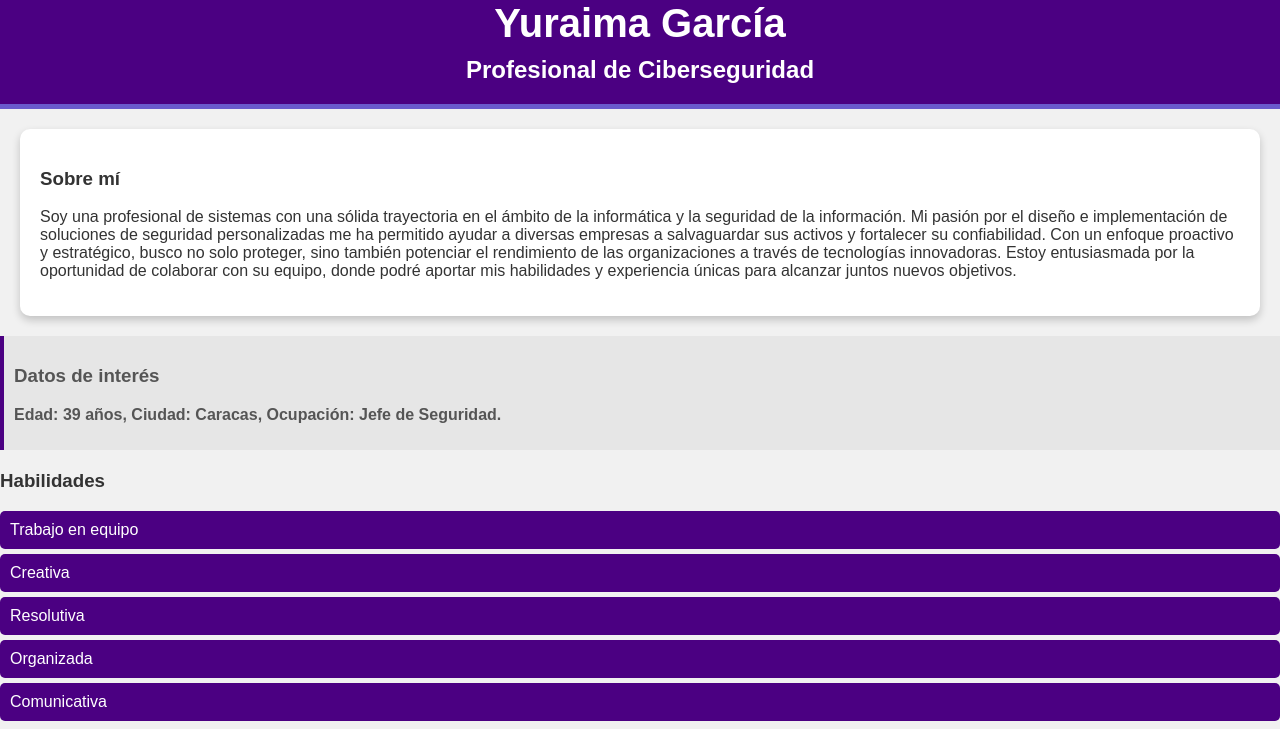
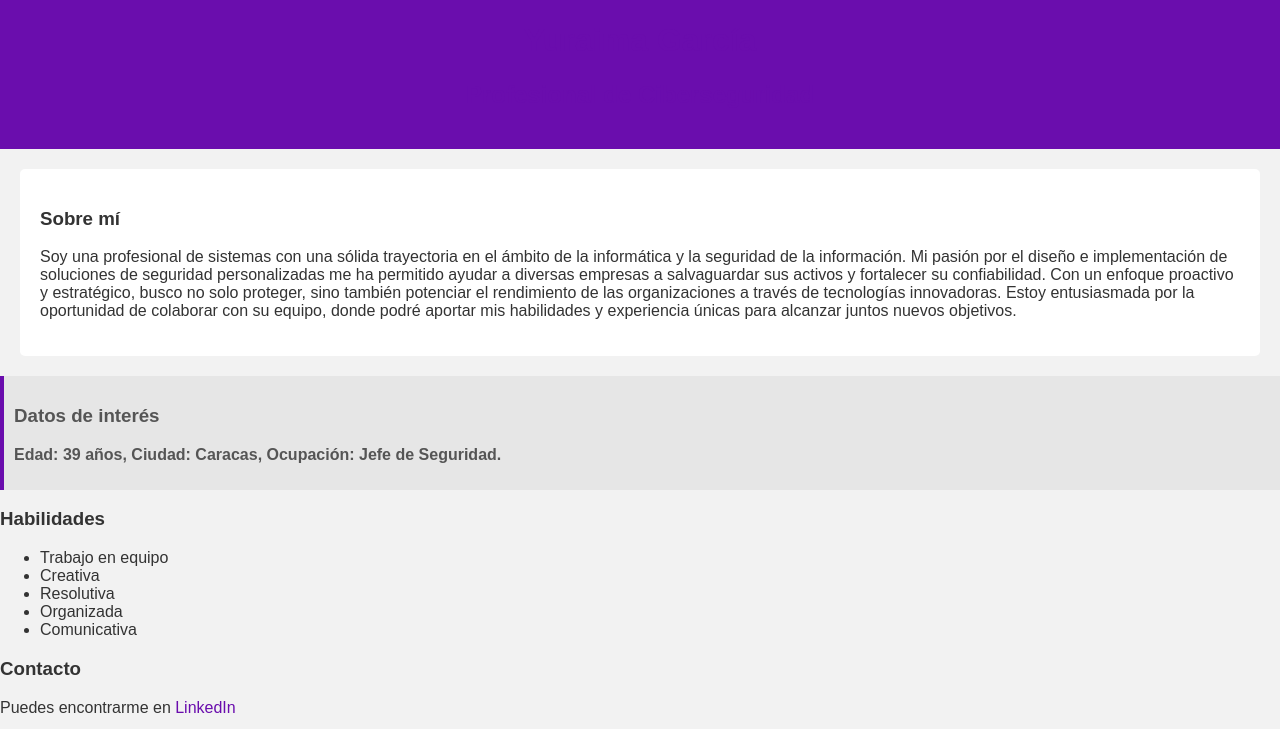
Before and after one commit to yuragarc/Actividad-2-Aplicar-los-conocimientos-fundamentales-de-CSS, a plain HTML site: page index.html in a window 1280 px wide. Shown: the part 411-1140 px from the top of the page. Drawn offline with Linux system fonts and the light colour scheme.

Commit message:
Update style.css

```diff
--- a/style.css
+++ b/style.css
@@ -1,84 +1,50 @@
-/* Estilos generales */
 body {
   font-family: Arial, sans-serif;
   margin: 0;
   padding: 0;
-    background-color: #f1f1f1; /* Color de fondo */
-    color: #333; /* Color de texto */
+  background-color: #f2f2f2;
+  color: #333;
 }
 
-/* Estilo del encabezado */
 header {
-    background-color: #4B0082; /* Color del encabezado */
+  background-color: #6a0dad;
   color: white;
   text-align: center;
   padding: 20px;
-    border-bottom: 5px solid #6A5ACD; /* Borde inferior */
 }
 
-/* Estilo de los títulos */
-h1 {
-    font-size: 2.5em;
-    margin: 0;
+h1, h2 {
+  color: #6a0dad;
 }
 
-h2 {
-    font-size: 1.5em;
-    margin: 0;
-    margin-top: 10px;
+#sobre-mi {
+  background-color: white;
+  padding: 20px;
+  margin: 20px;
+  border-radius: 5px;
 }
 
-/* Estilo específico para la sección "Sobre mí" */
-#sobre-mi {
-    background-color: white; /* Fondo blanco para la sección */
-    padding: 20px;
-    margin: 20px;
-    border-radius: 10px;
-    box-shadow: 0 4px 8px rgba(0, 0, 0, 0.2); /* Sombra */
+.datos-interes {
+  font-weight: bold;
+  color: #555;
+  background-color: #e6e6e6;
+  padding: 10px;
+  border-left: 4px solid #6a0dad;
 }
 
-/* Estilo de la clase "datos-interes" */
-.datos-interes {
-    font-weight: bold;
-    color: #555; /* Color para los datos de interés */
-    background-color: #e6e6e6; /* Fondo gris claro */
-    padding: 10px;
-    border-left: 4px solid #4B0082; /* Borde izquierdo */
-}
-
-/* Estilo de habilidades */
-#habilidades {
-    margin-top: 20px;
-}
-
-#habilidades ul {
-    list-style-type: none; /* Sin puntos en la lista */
-    padding: 0;
-}
-
-#habilidades li {
-    background-color: #4B0082; /* Color de fondo para los ítems */
-    color: white; /* Color del texto */
-    padding: 10px;
-    margin: 5px 0;
-    border-radius: 5px; /* Esquinas redondeadas */
-}
-
-/* Estilo para el pie de página */
 footer {
-    background-color: #333; /* Color del pie de página */
+  background-color: #333;
   color: white;
   text-align: center;
   padding: 15px;
   margin-top: 20px;
 }
 
-/* Efectos de los enlaces */
 a {
-    color: white;
+  color: #6a0dad;
   text-decoration: none;
 }
 
 a:hover {
-    text-decoration: underline; /* Subrayar al pasar el cursor */
+  text-decoration: underline;
 }
```
Lines whose indentation alone changed are shown as unchanged.
